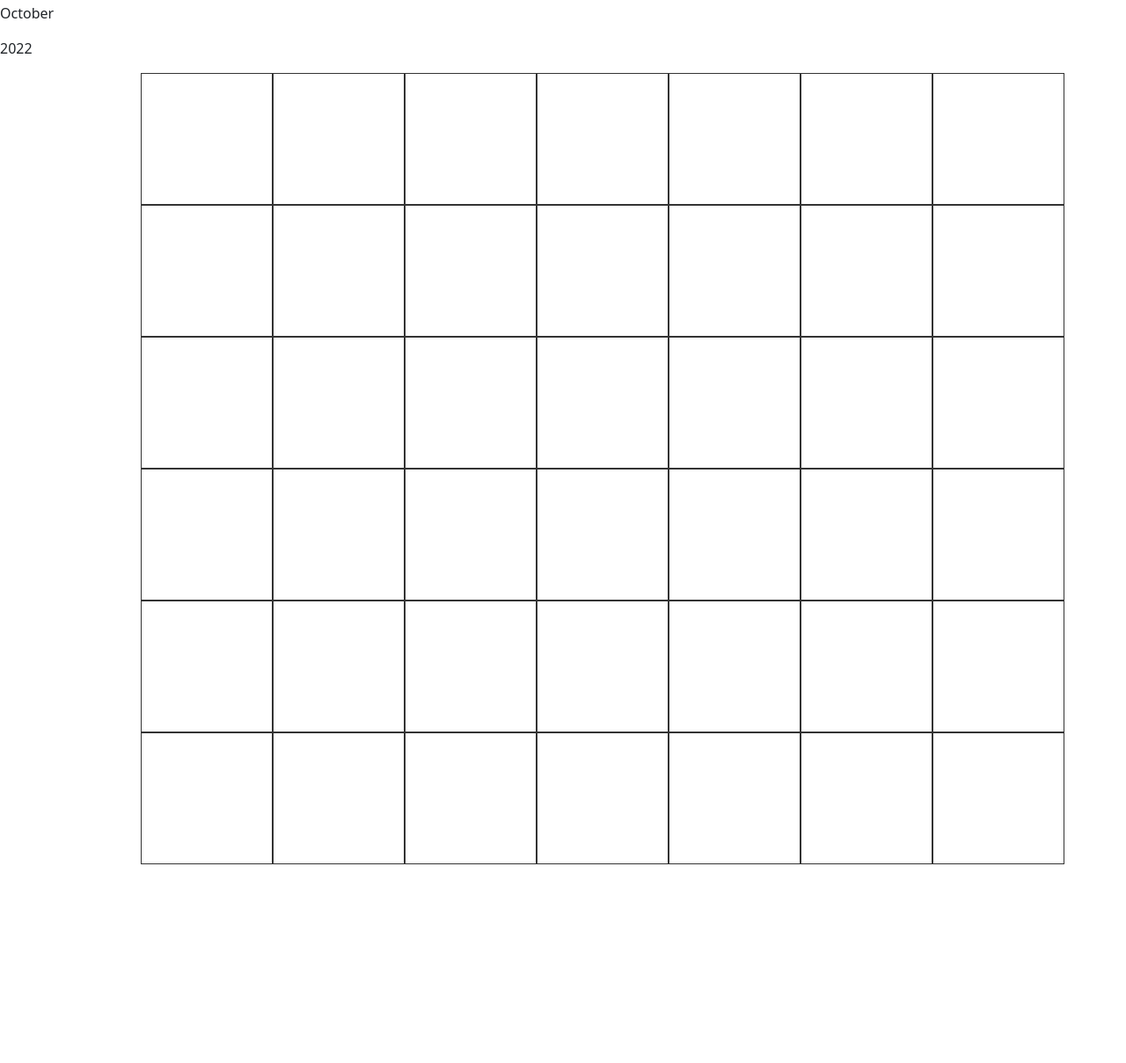
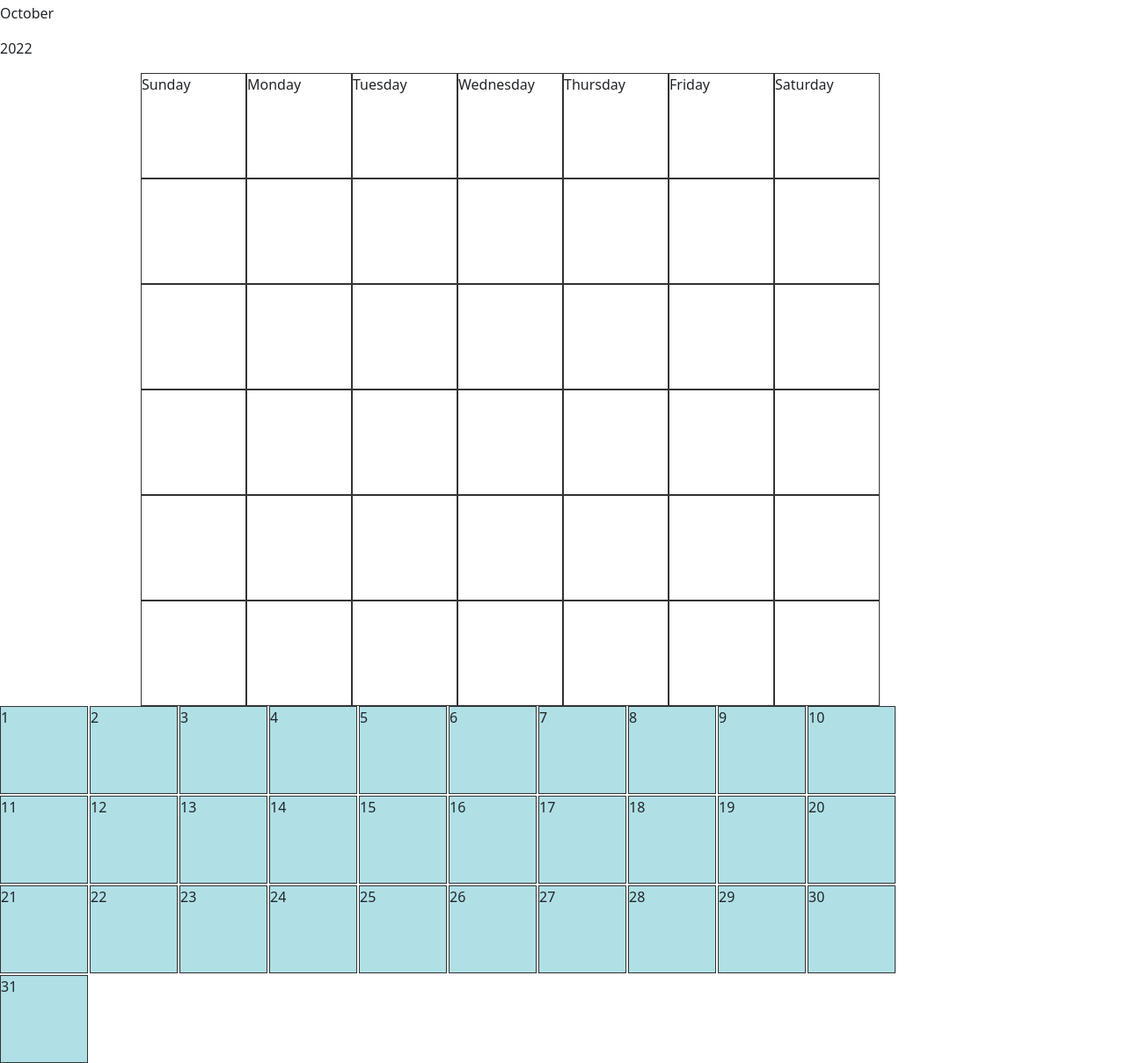
Before and after one commit to mdhcodes/circle-time, a plain HTML site: page index.html in a window 1280 px wide. Shown: the part 53-1262 px from the top of the page at 88% size. Before the commit the page ends 1036 px from the top, so only its background shows below. Drawn offline with nearby package versions, Linux system fonts and the light colour scheme.

Commit message:
Begin to add drag and drop functionality

```diff
--- a/assets/css/styles.css
+++ b/assets/css/styles.css
@@ -1,7 +1,7 @@
 .calendar {
 	display: grid;
-	grid-template-columns: repeat(7, 150px);
-	grid-auto-rows: 150px;
+	grid-template-columns: repeat(7, 120px);
+	grid-auto-rows: 120px;
 	width: 60em;
 	margin-left: auto;
 	margin-right: auto;
@@ -220,3 +220,16 @@
 	grid-column: 7;
 	grid-row: 6;
 }
+
+.days {
+	display: grid;
+	grid-template-columns: repeat(10, 100px);
+	grid-auto-rows: 100px;
+	gap: 2px;
+}
+
+.date {
+	border: 1px solid #333;
+	background-color: powderblue;
+	cursor: move;
+}
--- a/index.html
+++ b/index.html
@@ -28,13 +28,13 @@
 		<p class="year">2022</p>
 
 		<div class="calendar">
-			<div class="day a"></div>
-			<div class="day b"></div>
-			<div class="day c"></div>
-			<div class="day d"></div>
-			<div class="day e"></div>
-			<div class="day f"></div>
-			<div class="day g"></div>
+			<div class="day a">Sunday</div>
+			<div class="day b">Monday</div>
+			<div class="day c">Tuesday</div>
+			<div class="day d">Wednesday</div>
+			<div class="day e">Thursday</div>
+			<div class="day f">Friday</div>
+			<div class="day g">Saturday</div>
 			<div class="day h"></div>
 			<div class="day i"></div>
 			<div class="day j"></div>
@@ -72,6 +72,40 @@
 			<div class="day ap"></div>
 		</div>
 
+		<div class="days">
+			<div draggable="true" class="date">1</div>
+			<div draggable="true" class="date">2</div>
+			<div draggable="true" class="date">3</div>
+			<div draggable="true" class="date">4</div>
+			<div draggable="true" class="date">5</div>
+			<div draggable="true" class="date">6</div>
+			<div draggable="true" class="date">7</div>
+			<div draggable="true" class="date">8</div>
+			<div draggable="true" class="date">9</div>
+			<div draggable="true" class="date">10</div>
+			<div draggable="true" class="date">11</div>
+			<div draggable="true" class="date">12</div>
+			<div draggable="true" class="date">13</div>
+			<div draggable="true" class="date">14</div>
+			<div draggable="true" class="date">15</div>
+			<div draggable="true" class="date">16</div>
+			<div draggable="true" class="date">17</div>
+			<div draggable="true" class="date">18</div>
+			<div draggable="true" class="date">19</div>
+			<div draggable="true" class="date">20</div>
+			<div draggable="true" class="date">21</div>
+			<div draggable="true" class="date">22</div>
+			<div draggable="true" class="date">23</div>
+			<div draggable="true" class="date">24</div>
+			<div draggable="true" class="date">25</div>
+			<div draggable="true" class="date">26</div>
+			<div draggable="true" class="date">27</div>
+			<div draggable="true" class="date">28</div>
+			<div draggable="true" class="date">29</div>
+			<div draggable="true" class="date">30</div>
+			<div draggable="true" class="date">31</div>
+		</div>
+
 	</body>
 
 </html>
```
Also changed, not shown: assets/js/main.js (added, +17 -0 lines).
